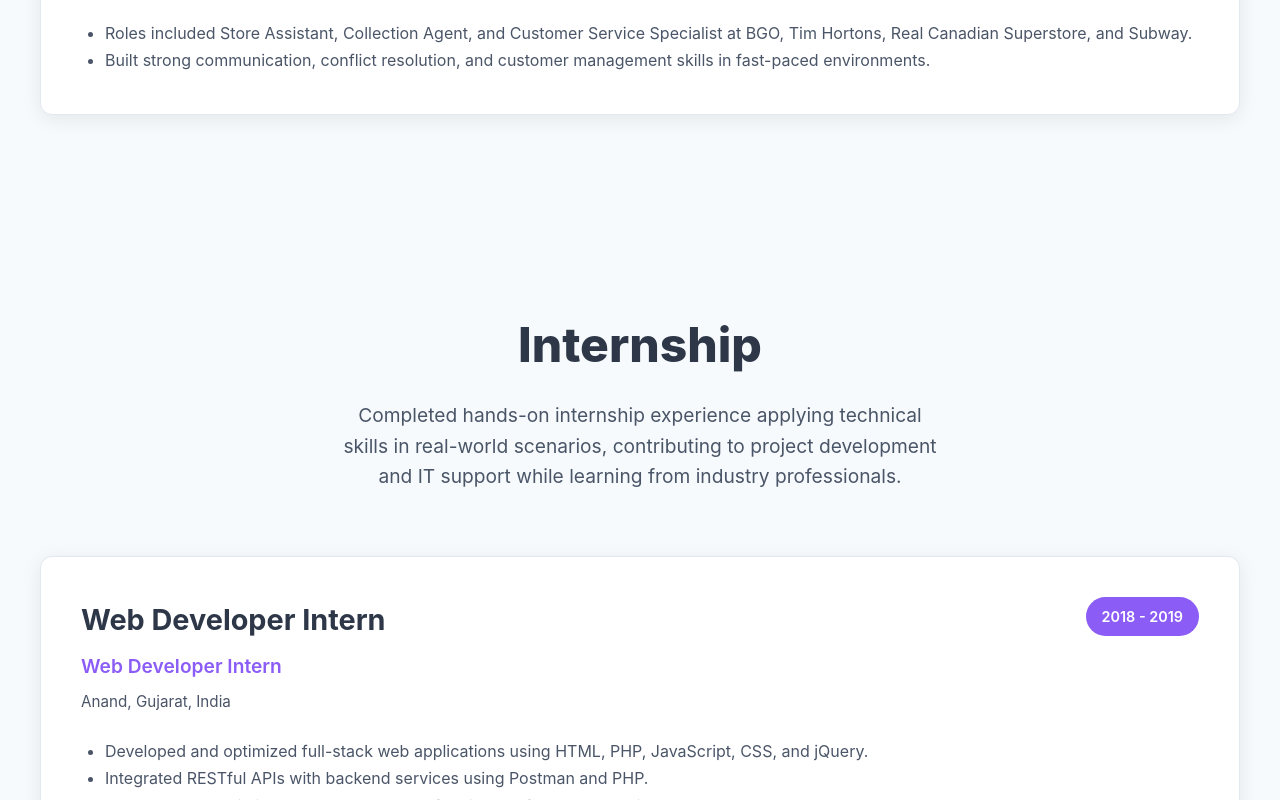
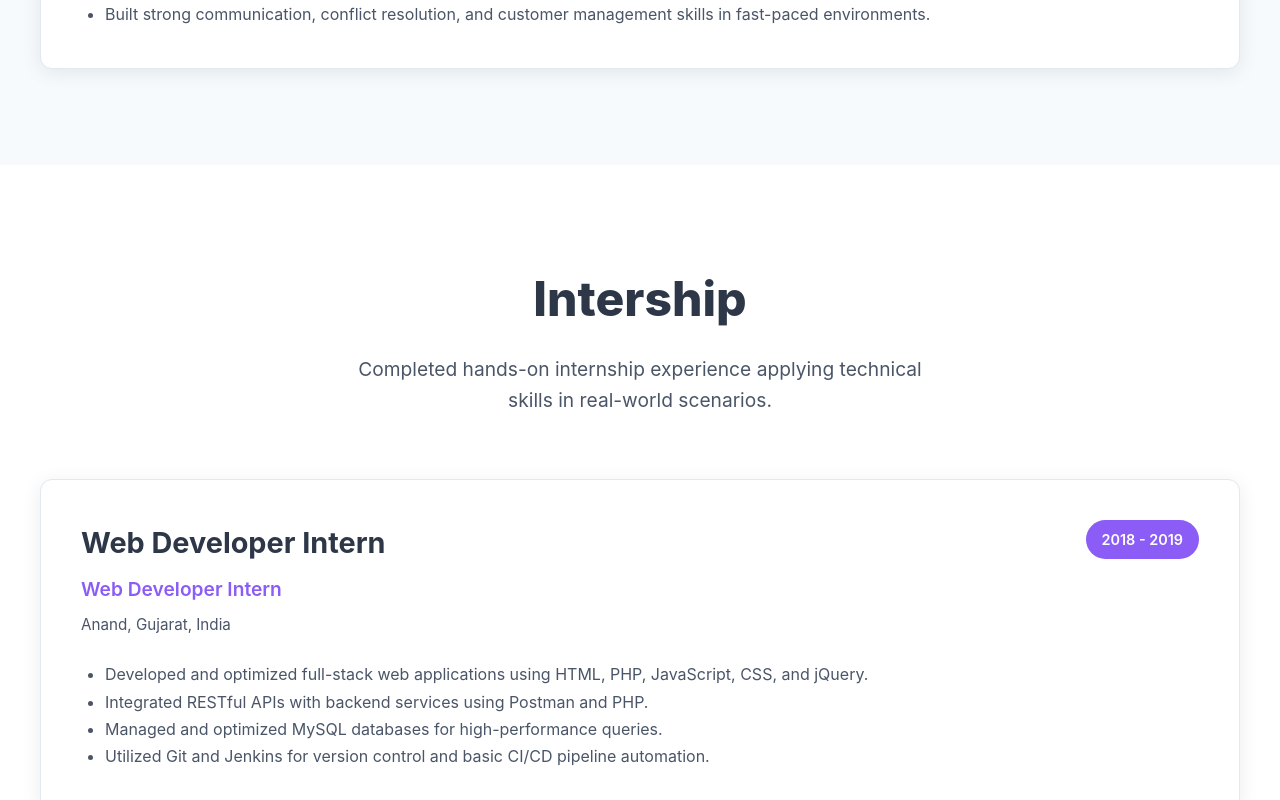
Before and after one commit to Mesh-Tech10/portfolio-website, a Next.js app: page / in a window 1280 px wide. Shown: the part 3746-4546 px from the top of the page. Built offline with nearby package versions, Linux system fonts and the light colour scheme.

Commit message:
Update Portfolio.js

```diff
--- a/components/Portfolio.js
+++ b/components/Portfolio.js
@@ -404,7 +404,7 @@ const Portfolio = () => {
                     marginBottom: '0.5rem',
                     color: '#2d3748'
                   }}>
-                    Bachelor of Engineering in Information and Technology Engineering
+                    Bachelor of Information and Technology Engineering
                   </h3>
                   <p style={{
                     fontSize: '1.2rem',
@@ -645,7 +645,7 @@ const Portfolio = () => {
       </section>
 
       {/* Internship Section */}
-      <section id="experience" style={{ padding: '6rem 2rem', backgroundColor: '#f7fafc' }}>
+      <section id="internship" style={{ padding: '6rem 2rem', backgroundColor: 'white' }}>
         <div style={{ maxWidth: '1200px', margin: '0 auto' }}>
           <div style={{ textAlign: 'center', marginBottom: '4rem' }}>
             <h2 style={{
@@ -654,7 +654,7 @@ const Portfolio = () => {
               margin: '0 0 1rem 0',
               color: '#2d3748'
             }}>
-              Internship
+              Intership
             </h2>
             <p style={{
               fontSize: '1.2rem',
@@ -662,8 +662,7 @@ const Portfolio = () => {
               maxWidth: '600px',
               margin: '0 auto'
             }}>
-              Completed hands-on internship experience applying technical skills in real-world scenarios,
-              contributing to project development and IT support while learning from industry professionals.
+              Completed hands-on internship experience applying technical skills in real-world scenarios.
             </p>
           </div>
 
```
